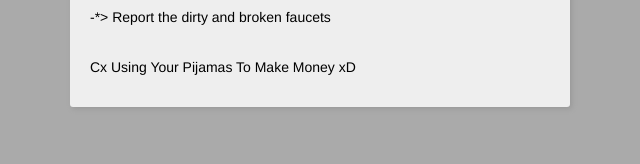
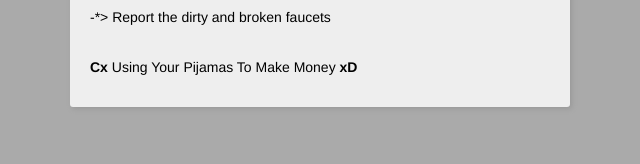
Before and after one commit to theartur/faucetz, a plain HTML site: page index.html in a window 1280 px wide. Shown: the part 784-948 px from the top of the page, 320-960 px from the left. Drawn offline with nearby package versions, Linux system fonts and the light colour scheme; files whose address does not match are found by name.

Commit message:
strong feelings about this xD

```diff
--- a/index.html
+++ b/index.html
@@ -38,7 +38,7 @@
             <p>-*&gt; FIND THE BEST FAUCETS !</p>
             <p>-*&gt; Report the dirty and broken faucets</p>
             <br>
-            <p>Cx Using Your Pijamas To Make Money xD</p>
+            <p><strong>Cx</strong> Using Your Pijamas To Make Money <strong>xD</strong></p>
         </div>
 
 	<script>
```
